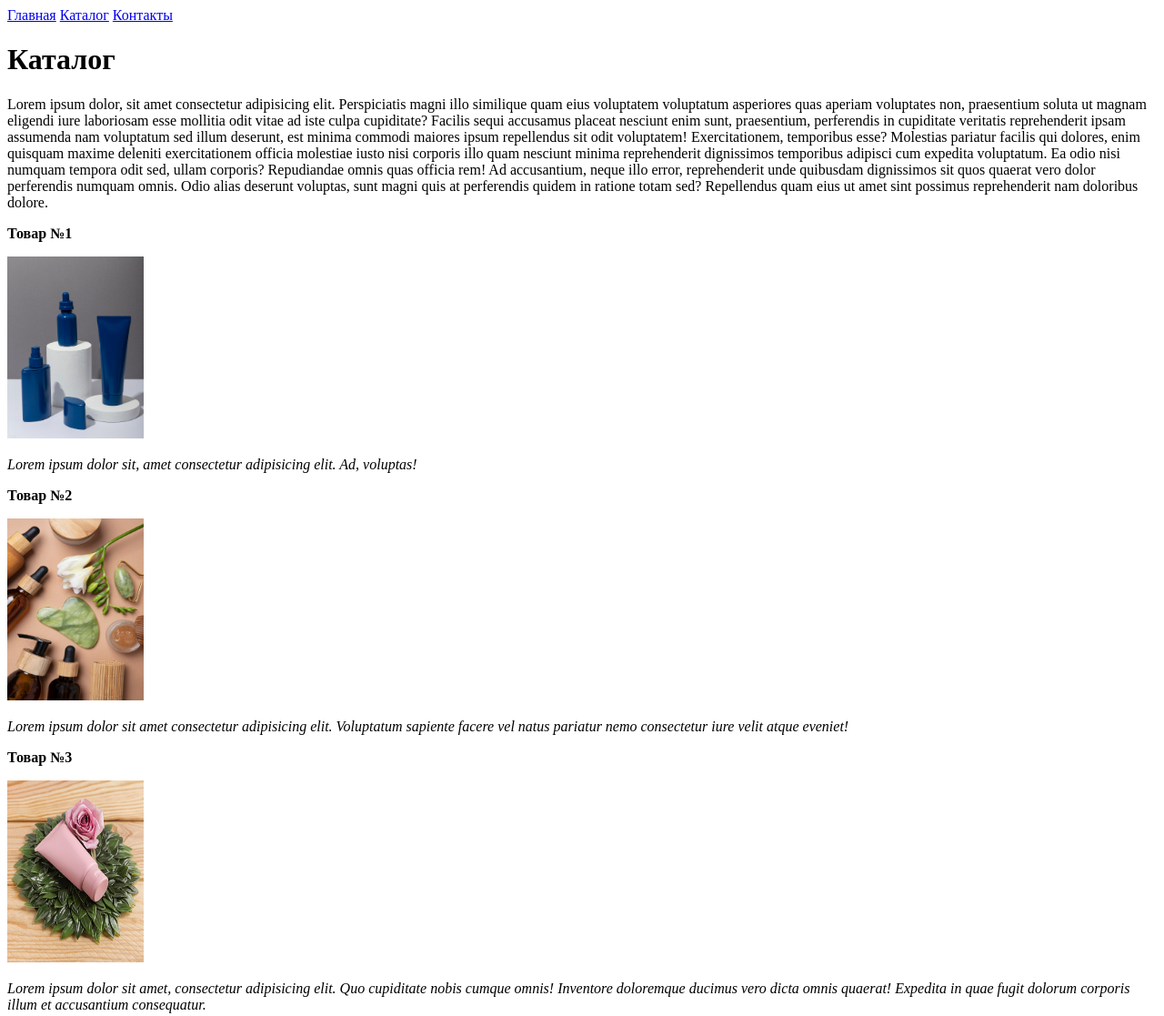
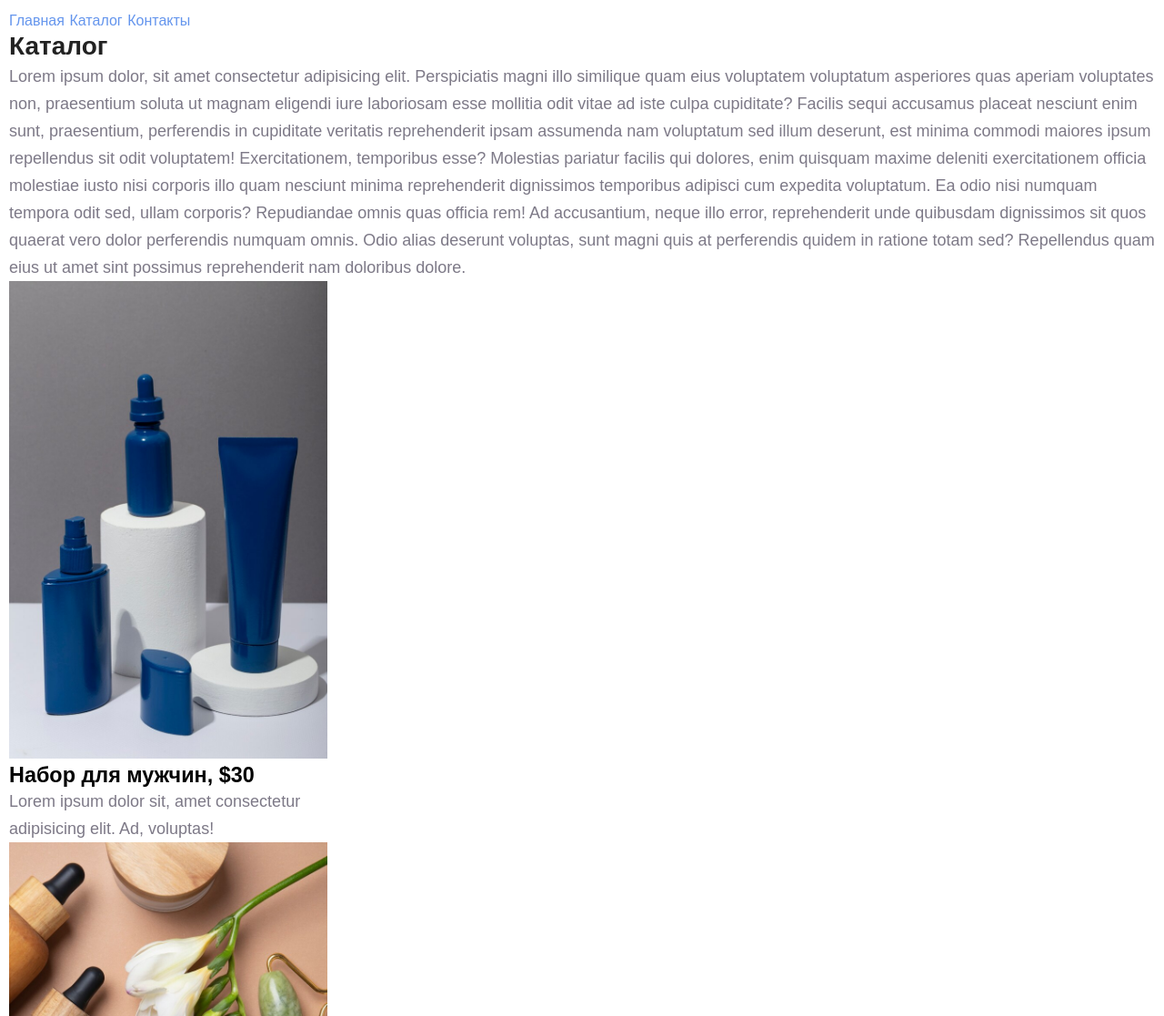
Before and after one commit to posthak/GB_HTML, a plain HTML site: page HW1/catalog/catalog.html in a window 1280 px wide. Shown: the top 1117 px of the page at 91% size. Drawn offline with Linux system fonts and the light colour scheme.

Commit message:
Added second home work

```diff
--- a/HW1/catalog/catalog.html
+++ b/HW1/catalog/catalog.html
@@ -5,33 +5,42 @@
     <meta charset="UTF-8">
     <meta name="viewport" content="width=device-width, initial-scale=1.0">
     <title>Document</title>
+    <link rel="stylesheet" href="../style.css" />
 </head>
 
 <body>
-    <a href="../index.html">Главная</a>
-    <a href="catalog.html">Каталог</a>
-    <a href="../contacts/contacts.html">Контакты</a>
+    <a class="menu" href="../index.html">Главная</a>
+    <a class="menu" href="catalog.html">Каталог</a>
+    <a class="menu" href="../contacts/contacts.html">Контакты</a>
 
-    <h1>Каталог</h1>
+    <h1 class="title_h1">Каталог</h1>
 
-    <p>Lorem ipsum dolor, sit amet consectetur adipisicing elit. Perspiciatis magni illo similique quam eius voluptatem voluptatum asperiores quas aperiam voluptates non, praesentium soluta ut magnam eligendi iure laboriosam esse mollitia odit vitae ad iste
+    <p class="text">
+        Lorem ipsum dolor, sit amet consectetur adipisicing elit. Perspiciatis magni illo similique quam eius voluptatem voluptatum asperiores quas aperiam voluptates non, praesentium soluta ut magnam eligendi iure laboriosam esse mollitia odit vitae ad iste
         culpa cupiditate? Facilis sequi accusamus placeat nesciunt enim sunt, praesentium, perferendis in cupiditate veritatis reprehenderit ipsam assumenda nam voluptatum sed illum deserunt, est minima commodi maiores ipsum repellendus sit odit voluptatem!
         Exercitationem, temporibus esse? Molestias pariatur facilis qui dolores, enim quisquam maxime deleniti exercitationem officia molestiae iusto nisi corporis illo quam nesciunt minima reprehenderit dignissimos temporibus adipisci cum expedita voluptatum.
         Ea odio nisi numquam tempora odit sed, ullam corporis? Repudiandae omnis quas officia rem! Ad accusantium, neque illo error, reprehenderit unde quibusdam dignissimos sit quos quaerat vero dolor perferendis numquam omnis. Odio alias deserunt voluptas,
-        sunt magni quis at perferendis quidem in ratione totam sed? Repellendus quam eius ut amet sint possimus reprehenderit nam doloribus dolore.</p>
+        sunt magni quis at perferendis quidem in ratione totam sed? Repellendus quam eius ut amet sint possimus reprehenderit nam doloribus dolore.
+    </p>
 
 
-    <p><b>Товар №1</b></p>
-    <img src="../img/close-up-man-selfcare-products_23-2149313045.jpg" alt="image" width="150" height="200">
-    <p><i>Lorem ipsum dolor sit, amet consectetur adipisicing elit. Ad, voluptas!</i></p>
+    <img src="../img/1.jpg" alt="набор для душа1" width="350">
+    <h3>Набор для мужчин, $30</h3>
+    <p class="text" style="width: 350px">
+        Lorem ipsum dolor sit, amet consectetur adipisicing elit. Ad, voluptas!
+    </p>
 
-    <p><b>Товар №2</b></p>
-    <img src="../img/flat-lay-gua-sha-care-products-arrangement_23-2149322586.jpg" alt="image" width="150" height="200">
-    <p><i>Lorem ipsum dolor sit amet consectetur adipisicing elit. Voluptatum sapiente facere vel natus pariatur nemo consectetur iure velit atque eveniet!</i></p>
+    <img src="../img/2.jpg" alt="набор для душа2" width="350">
+    <h3>Набор для женщин, $35</h3>
+    <p class="text" style="width: 350px">
+        Lorem ipsum dolor sit amet consectetur adipisicing elit. Voluptatum sapiente facere vel natus pariatur nemo consectetur iure velit atque eveniet!
+    </p>
 
-    <p><b>Товар №3</b></p>
-    <img src="../img/high-angle-natural-cream-concept_23-2148578694.jpg" alt="image" width="150" height="200">
-    <p><i>Lorem ipsum dolor sit amet, consectetur adipisicing elit. Quo cupiditate nobis cumque omnis! Inventore doloremque ducimus vero dicta omnis quaerat! Expedita in quae fugit dolorum corporis illum et accusantium consequatur.</i></p>
+    <img src="../img/3.jpg" alt="кремпротив морщин" width="350">
+    <h3>Крем против морщин, $25</h3>
+    <p class="text" style="width: 350px">
+        Lorem ipsum dolor sit amet, consec tetur adipisicing elit. Quo cupiditate nobis cumque omnis! Inventore doloremque ducimus vero dicta omnis quaerat! Expedita in quae fugit dolorum corporis illum et accusantium consequatur.
+    </p>
 
 </body>
 
--- /dev/null
+++ b/HW1/style.css
@@ -0,0 +1,52 @@
+* {
+    margin: 0;
+    padding: 0;
+}
+
+:root {
+    --color_link: cornflowerblue;
+    --color_link_hover: darkgreen;
+    --color_title: #222222;
+}
+
+html {
+    font-family: Montserrat, sans-serif;
+    font-size: 20px;
+}
+
+body {
+    margin: 0.5rem;
+}
+
+a {
+    text-decoration: none;
+}
+
+.menu {
+    color: cornflowerblue;
+    font-size: 16px;
+    line-height: 20px;
+}
+
+.title_h1 {
+    color: #222222;
+    font-size: 28px;
+    line-height: 36px;
+    font-weight: bold;
+}
+
+.text {
+    font-style: normal;
+    font-weight: 300;
+    font-size: 18px;
+    line-height: 30px;
+    color: #7D7987
+}
+
+.title_h2 {
+    color: coral;
+    font-style: normal;
+    font-weight: 700;
+    font-size: 36px;
+    line-height: 80px;
+}
```
Also changed, not shown: HW1/contacts/contacts.html (+8 -5 lines), HW1/index.html (+12 -7 lines), HW1/img/1.jpg (renamed from HW1/img/close-up-man-selfcare-products_23-2149313045.jpg), HW1/img/2.jpg (renamed from HW1/img/flat-lay-gua-sha-care-products-arrangement_23-2149322586.jpg), HW1/img/3.jpg (renamed from HW1/img/high-angle-natural-cream-concept_23-2148578694.jpg).
